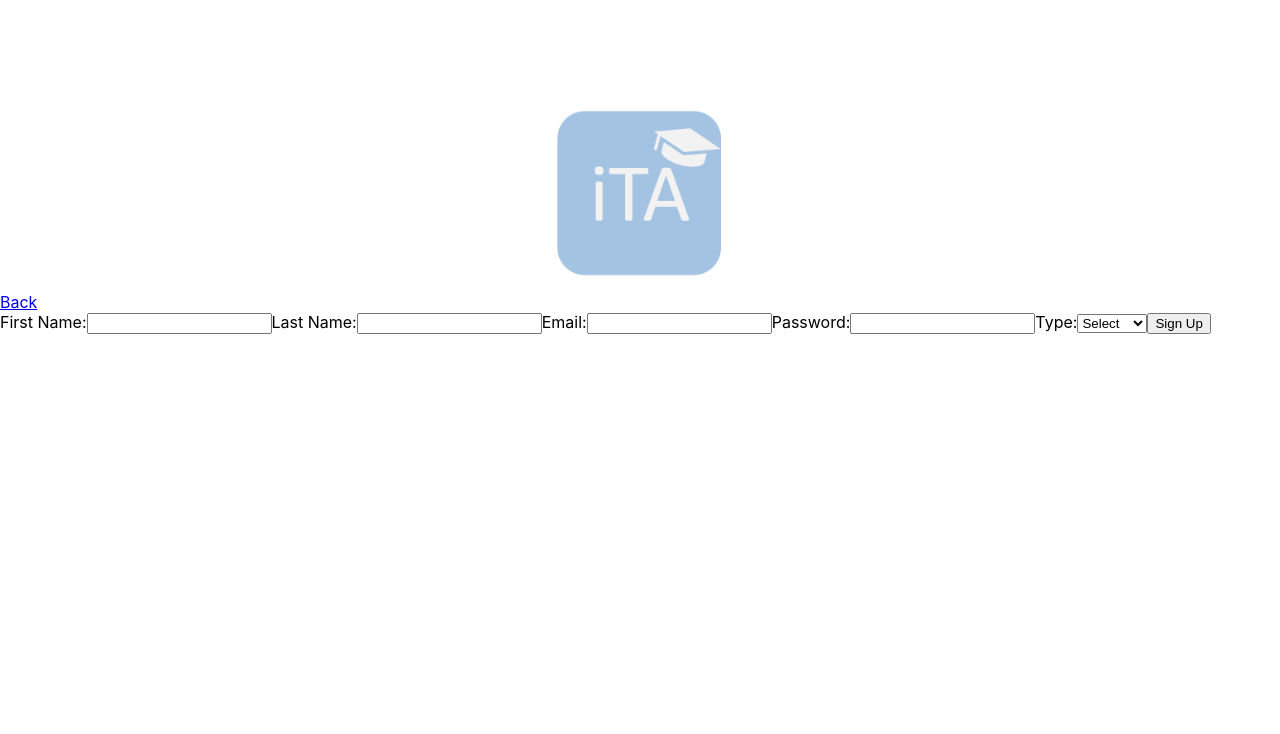
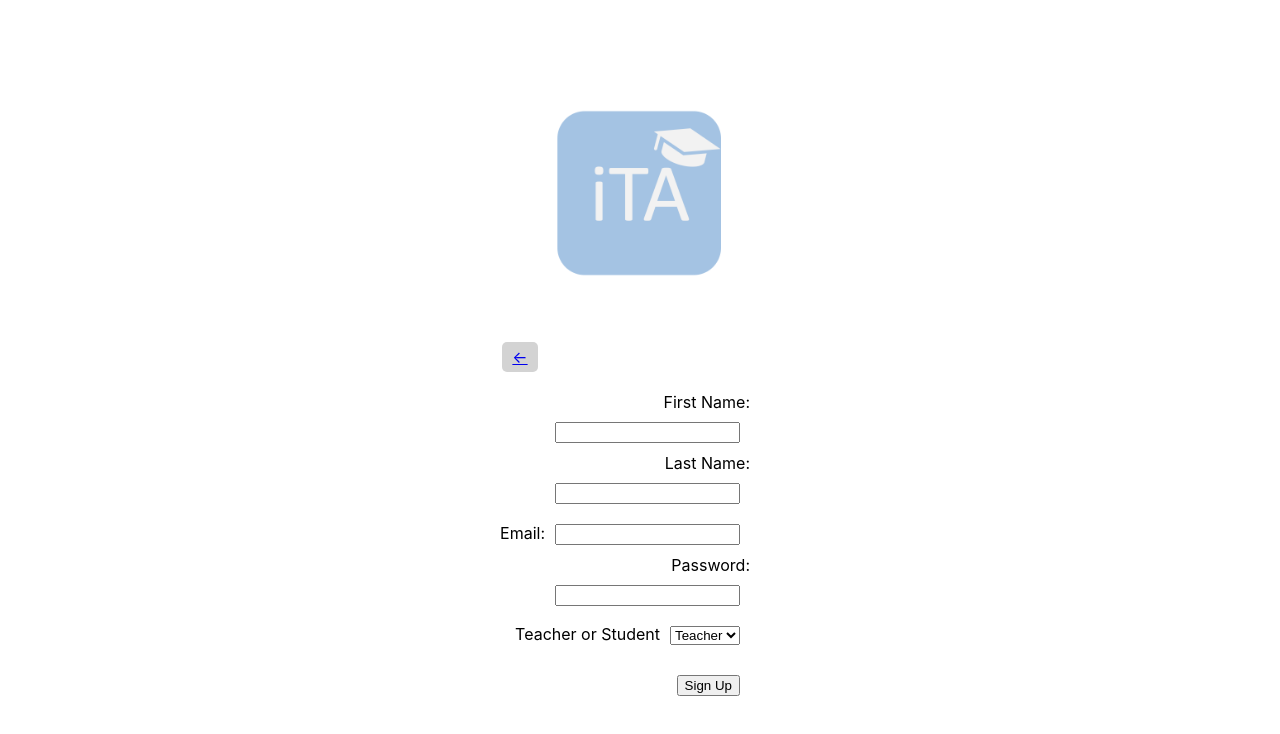
Before and after one commit to capstoneiTA/Interactive_Teaching_Assistant, a React (Create React App) app in the folder ui/: page /launch/signup in a window 1280 px wide. Shown: the top 734 px of the page. Built offline with nearby package versions, Linux system fonts and the light colour scheme; no server answers.

Commit message:
signin and signup styling

```diff
--- a/ui/src/components/Launch/SignIn.js
+++ b/ui/src/components/Launch/SignIn.js
@@ -53,28 +53,66 @@ class SignIn extends Component {
 
     render() {
         return (
-            <div>
-                <Link to='/launch/opt'>Back</Link>
-                <form onSubmit={this.handleSubmit}>
+            <div style={containerStyle}>
+                <div style={backLinkStyle}>
+                    <Link to='/launch/opt'>&larr;</Link>
+                </div>
+
+                <form onSubmit={this.handleSubmit} style={formStyle}>
                     <label>
                         Email:
                         <input type='text'
                                value={this.state.email}
                                onChange={this.emailHandler}
+                               style={textInputStyle}
                         />
                     </label>
+                    <br/>
                     <label>
                         Password:
                         <input type='text'
                                value={this.state.password}
                                onChange={this.passwordHandler}
+                               style={textInputStyle}
                         />
                     </label>
-                    <input type='submit' value='Sign In'/>
+                    <br/>
+                    <input type='submit' value='Sign In' style={signInLinkStyle}/>
                 </form>
             </div>
         );
     }
 }
 
+const containerStyle = {
+    marginTop: '50px',
+}
+
+const backLinkStyle = {
+    textAlign: 'center',
+    width: '30px',
+    margin: 'auto',
+    marginBottom: '20px',
+    padding: '5px 3px',
+    borderRadius: '5px',
+    backgroundColor: 'lightgray',
+    transform: 'translateX(-120px)'
+}
+
+const signInLinkStyle = {
+    marginTop: '20px',
+    marginRight: '10px',
+}
+
+const formStyle = {
+    width: '250px',
+    margin: 'auto',
+    textAlign: 'right',
+    transform: 'translateX(-20px)',
+}
+
+const textInputStyle = {
+    margin: '10px',
+}
+
 export default SignIn;
--- a/ui/src/components/Launch/SignUp.js
+++ b/ui/src/components/Launch/SignUp.js
@@ -66,52 +66,91 @@ class SignUp extends Component {
 
     render() {
         return (
-            <div>
-                <Link to='/launch/opt'>Back</Link>
-                <form onSubmit={this.handleSubmit}>
+            <div style={containerStyle}>
+                <div style={backLinkStyle}>
+                    <Link to='/launch/opt'>&larr;</Link>
+                </div>
+                <form onSubmit={this.handleSubmit} style={formStyle}>
                     <label>
                         First Name:
                         <input type='text'
                                value={this.state.firstName}
                                onChange={this.firstNameHandler}
+                               style={textInputStyle}
                         />
                     </label>
+                    <br/>
                     <label>
                         Last Name:
                         <input type='text'
                                value={this.state.lastName}
                                onChange={this.lastNameHandler}
+                               style={textInputStyle}
                         />
                     </label>
+                    <br/>
                     <label>
                         Email:
                         <input type='text'
                                value={this.state.email}
                                onChange={this.emailHandler}
+                               style={textInputStyle}
                         />
                     </label>
+                    <br/>
                     <label>
                         Password:
                         <input type='text'
                                value={this.state.password}
                                onChange={this.passwordHandler}
+                               style={textInputStyle}
                         />
                     </label>
+                    <br/>
                     <label>
-                        Type:
-                        <select onChange={this.typeHandler}>
-                                defaultValue='Select'>
-                            <option defaultValue>Select</option>
+                        Teacher or Student
+                        <select onChange={this.typeHandler} style={textInputStyle}>
                             <option value='Teacher'>Teacher</option>
                             <option value='Student'>Student</option>
                         </select>
                     </label>
-                    <input type='submit' value='Sign Up'/>
-                    {/*<Link to='/dashboard'>Sign Up</Link>*/}
+                    <br/>
+                    <input type='submit' value='Sign Up' style={signUpLinkStyle}/>
                 </form>
             </div>
         );
     }
 }
 
+const containerStyle = {
+    marginTop: '50px',
+}
+
+const backLinkStyle = {
+    textAlign: 'center',
+    width: '30px',
+    margin: 'auto',
+    marginBottom: '20px',
+    padding: '5px 3px',
+    borderRadius: '5px',
+    backgroundColor: 'lightgray',
+    transform: 'translateX(-120px)'
+}
+
+const signUpLinkStyle = {
+    marginTop: '20px',
+    marginRight: '10px',
+}
+
+const formStyle = {
+    width: '260px',
+    margin: 'auto',
+    textAlign: 'right',
+    transform: 'translateX(-20px)',
+}
+
+const textInputStyle = {
+    margin: '10px',
+}
+
 export default SignUp;
```
